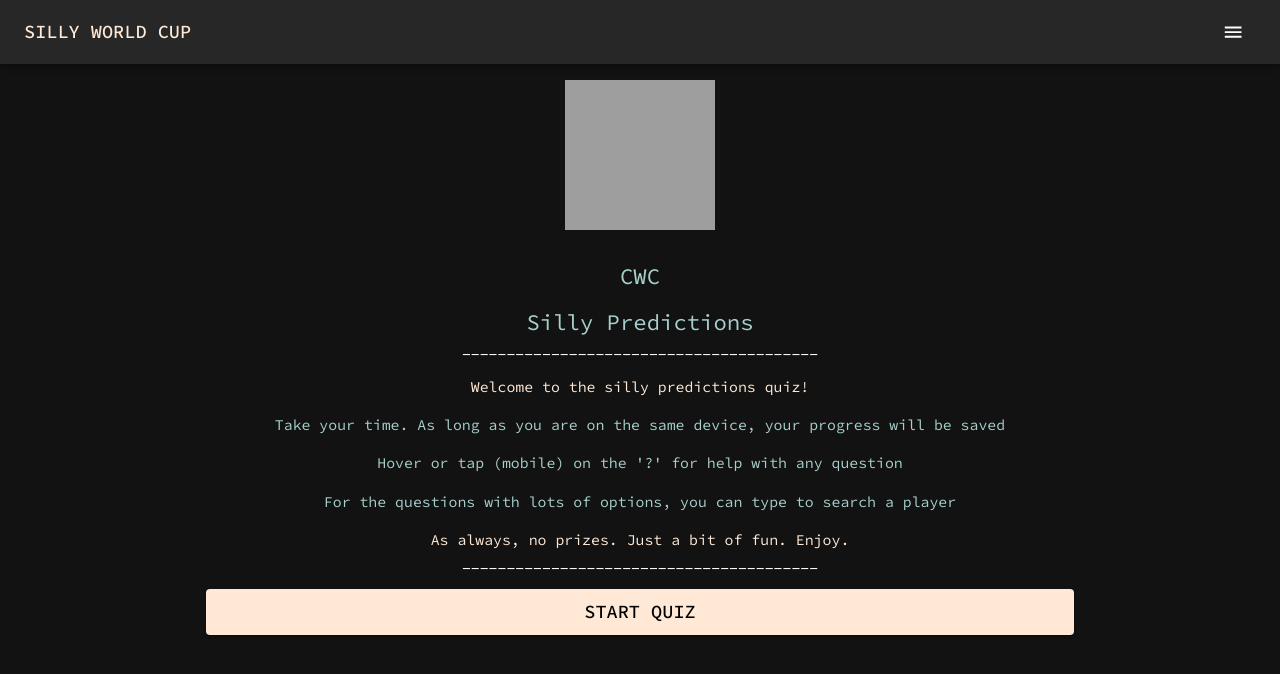
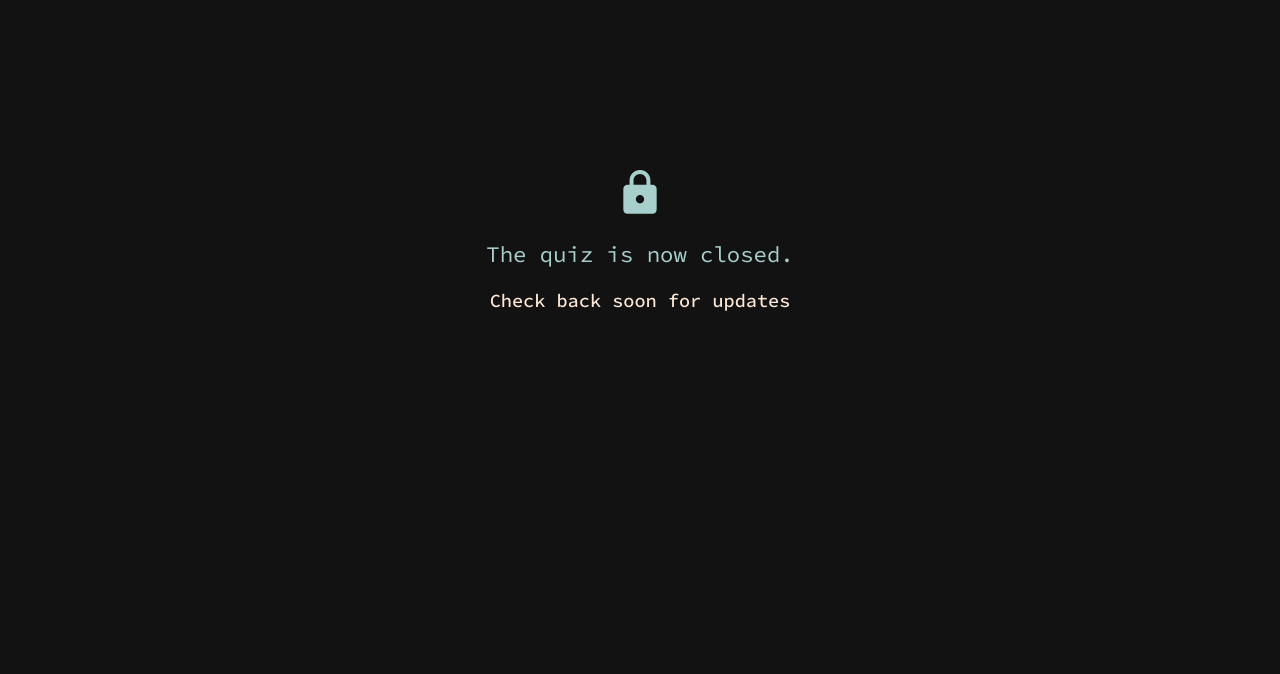
Before and after one commit to mdnrosen/sillyWC23, a React (Vite) app: page / in a window 1280 px wide. Shown: the top 674 px of the page. Built offline with nearby package versions, Linux system fonts and the light colour scheme; grey boxes are pictures that could not be loaded.

Commit message:
closed quiz

```diff
--- a/src/App.jsx
+++ b/src/App.jsx
@@ -20,6 +20,7 @@ import { GuessesProvider } from './context/GuessContext'
 import { MultiRound } from './pages/MultiRound'
 import ScrollToTop from './components/ScrollToTop'
 import { CheckIsLocked } from './components/CheckIsLocked'
+import { Locked } from './pages/Locked'
 
 
 
@@ -31,10 +32,11 @@ function App() {
           <BrowserRouter>
             <ScrollToTop />
             <CheckIsLocked />
-            <Navbar />
+            {/* <Navbar /> */}
             <Toolbar />
             <GuessesProvider>
-              <Routes>
+              <Locked />
+              {/* <Routes>
                 <Route path='/england' element={<EnglandRound />} />
                 <Route path='/numbers' element={<NumbersRound />} />
                 <Route path="/multis" element={<MultiRound />} />
@@ -43,9 +45,9 @@ function App() {
                 <Route path='/submit' element={<SubmitAnswers />} />
                 <Route path="/submitted" element={<Submitted />} />
                 <Route exact path='/' element={<Home />} />
-              </Routes>
+              </Routes> */}
             </GuessesProvider>
-            <BottomNav />
+            {/* <BottomNav /> */}
           </BrowserRouter>
       </ThemeProvider>
     </Container>
--- /dev/null
+++ b/src/pages/Locked.jsx
@@ -0,0 +1,21 @@
+import React from 'react';
+import { Box, Grid, Typography } from '@mui/material';
+import { Lock } from '@mui/icons-material';
+export const Locked = () => {
+  return (
+
+    <Grid sx={{ mt: 10 }}container spacing={3} direction="column" justifyContent="center" alignItems='center'>
+        <Grid item xs={12} textAlign="center">
+            <Box>
+                <Lock color="secondary" sx={{ fontSize: 50 }} />
+            </Box>
+            <Typography variant="h5" color="secondary" sx={{mt: 2}}>
+                The quiz is now closed.
+            </Typography>
+            <Typography variant="h6" color="primary" textAlign="center" sx={{ mt: 2}}>
+                Check back soon for updates
+            </Typography>
+        </Grid>
+    </Grid>
+  )
+}
```
